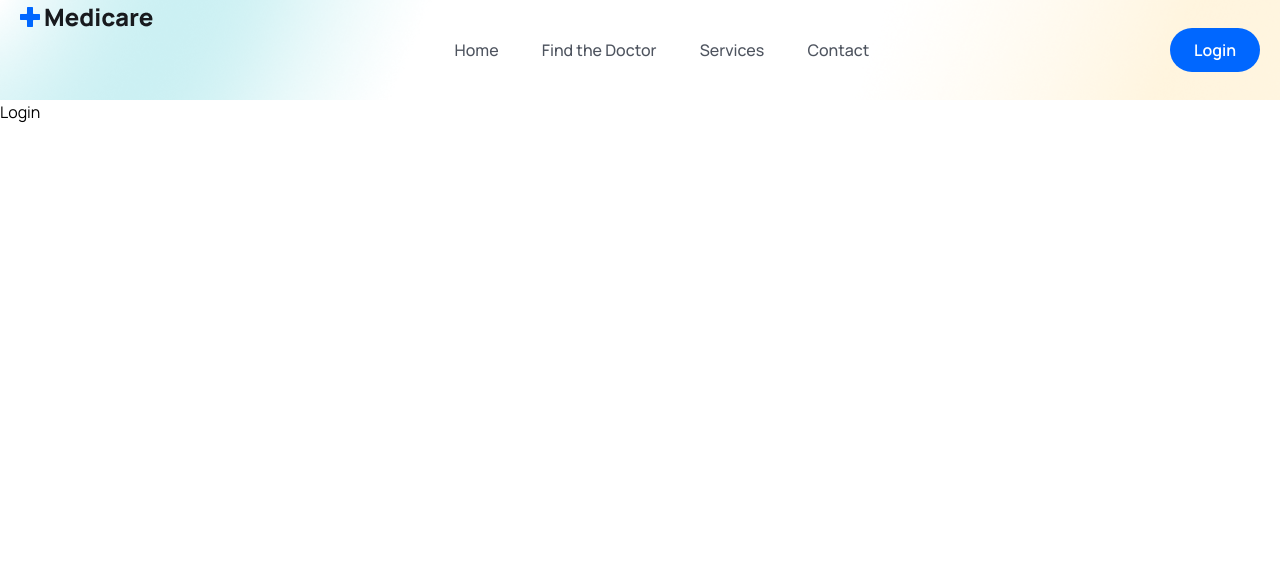
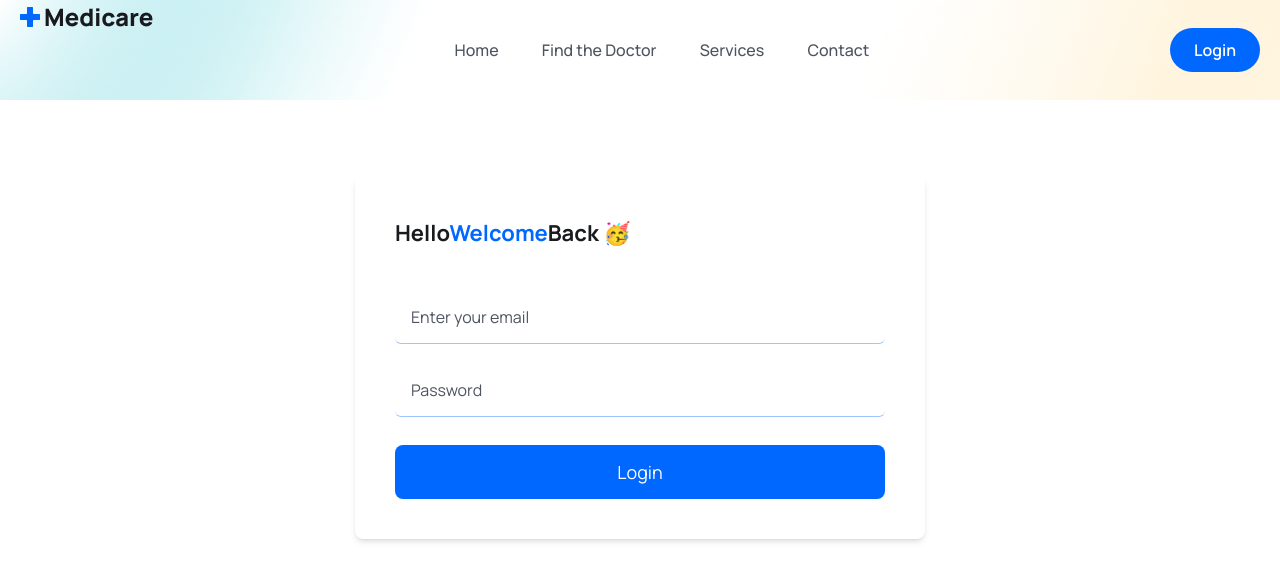
Before and after one commit to priyanshi-1316/MEDICARE-BOOKING, a React (Vite) app in the folder frontend/: page /login in a window 1280 px wide. Shown: the top 580 px of the page. Built offline with nearby package versions, Linux system fonts and the light colour scheme.

Commit message:
login page

```diff
--- a/frontend/src/pages/Login.jsx
+++ b/frontend/src/pages/Login.jsx
@@ -1,11 +1,46 @@
-import React from 'react'
+
+import { useState } from "react";
+
 
 const Login = () => {
-  return (
-    <div>
-      Login
+
+  const [formData,setFormData]=useState({
+    email:'',
+    password:'',
+  });
+
+  const handleInputChange=e=>{
+    setFormData({...formData,[e.target.name]:e.target.value});
+  };
+
+  return(
+   <section className="px-5 lg:px-0">
+
+    <div className="w-full max-w-[570px] mx-auto rounded-lg shadow-md md:p-10">
+      <h3 className="text-headingColor text-[22px] leading-9 font-bold mb-10">Hello<span className="text-primaryColor">Welcome</span>Back 🥳</h3>
+      <form className="py-4 md:py-0">
+        <div className="mb-5">
+          <input type="email" placeholder="Enter your email" name="email" value={formData.email} onChange={handleInputChange}
+          className="w-full px-4 py-3 border-b border-solid border-[#0066ff61] focus:outline-none focus:border-b-primaryColor text-[16px] leading-7 text-headingColor placeholder:text-textColor rounded-md cursor-pointer"
+          required
+          />
+        </div>
+
+        <div className="mb-5">
+          <input type="password" placeholder="Password" name="password" value={formData.password} onChange={handleInputChange}
+          className="w-full px-4 py-3 border-b border-solid border-[#0066ff61] focus:outline-none focus:border-b-primaryColor text-[16px] leading-7 text-headingColor placeholder:text-textColor rounded-md cursor-pointer"
+          required
+          />
+        </div>
+
+        <div className="mt-7">
+          <button type="submit" className="w-full bg-primaryColor text-white text-[18px] leading-[30px] rounded-lg px-4 py-3">Login</button>
+        </div>
+
+      </form>
     </div>
-  )
-}
+  </section>
+  );
+};
 
-export default Login
+export default Login;
```
